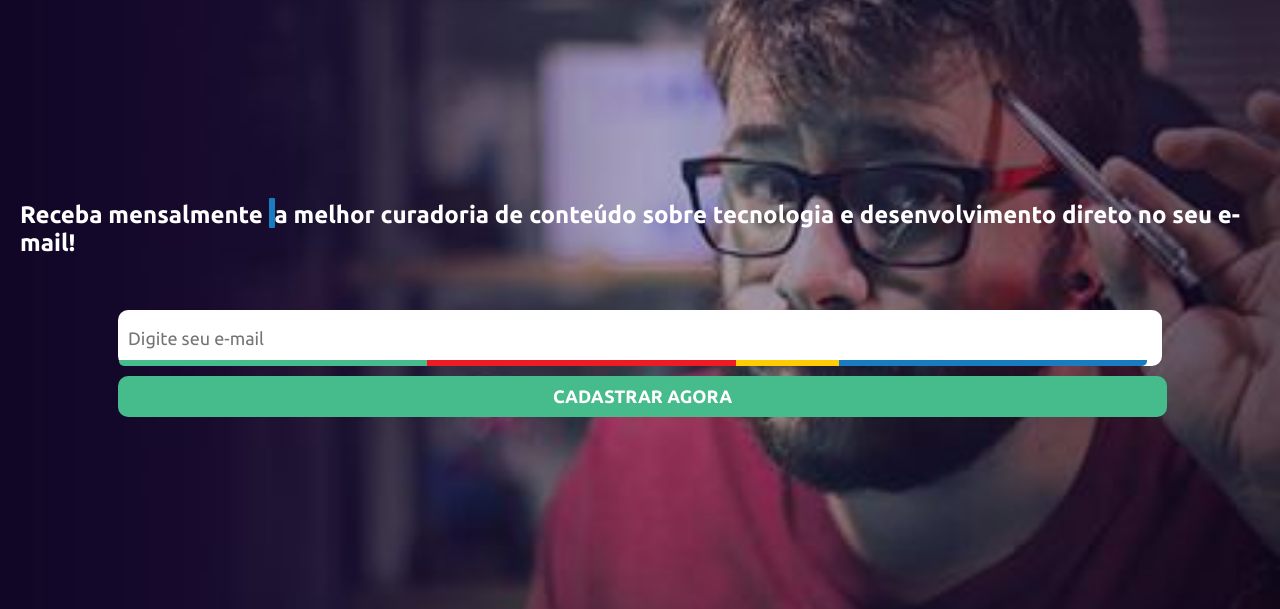
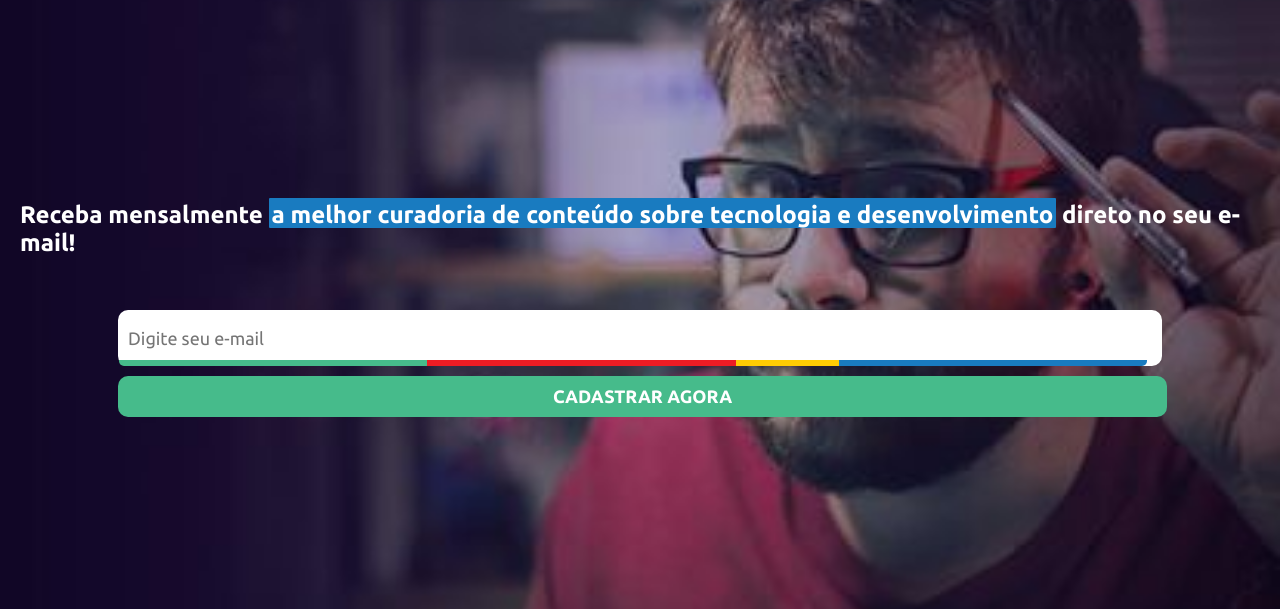
Before and after one commit to khaosdoctor/ls-news, a plain HTML site: page index.html in a window 1280 px wide. Shown: the part 121-730 px from the top of the page. Drawn offline with Linux system fonts and the light colour scheme.

Commit message:
fix: strong text
Signed-off-by: Lucas Santos <lhs.santoss@gmail.com>

```diff
--- a/index.html
+++ b/index.html
@@ -106,7 +106,7 @@
       <main>
         <div class="main-text-wrapper">
           <p class="main-text">
-            Receba mensalmente <strong class="bold blue-bg"></strong>a melhor curadoria de conteúdo sobre tecnologia e desenvolvimento</strong> direto no seu e-mail!
+            Receba mensalmente <strong class="bold blue-bg">a melhor curadoria de conteúdo sobre tecnologia e desenvolvimento</strong> direto no seu e-mail!
           </p>
         </div>
 
```
